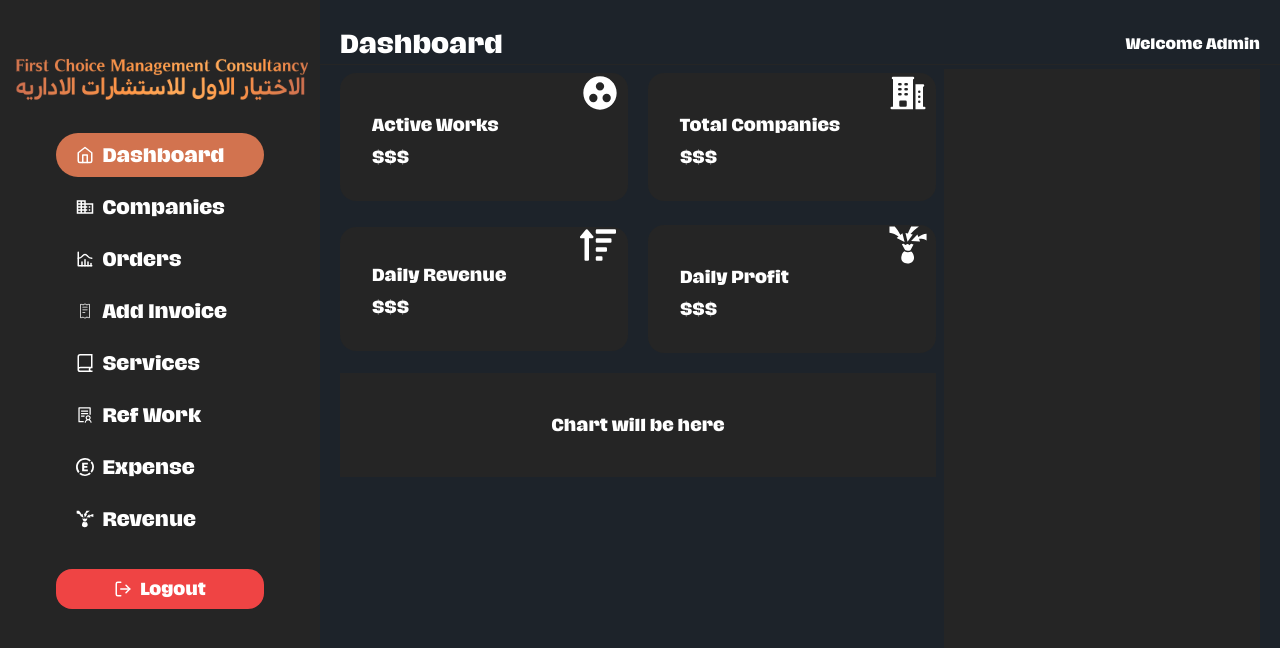
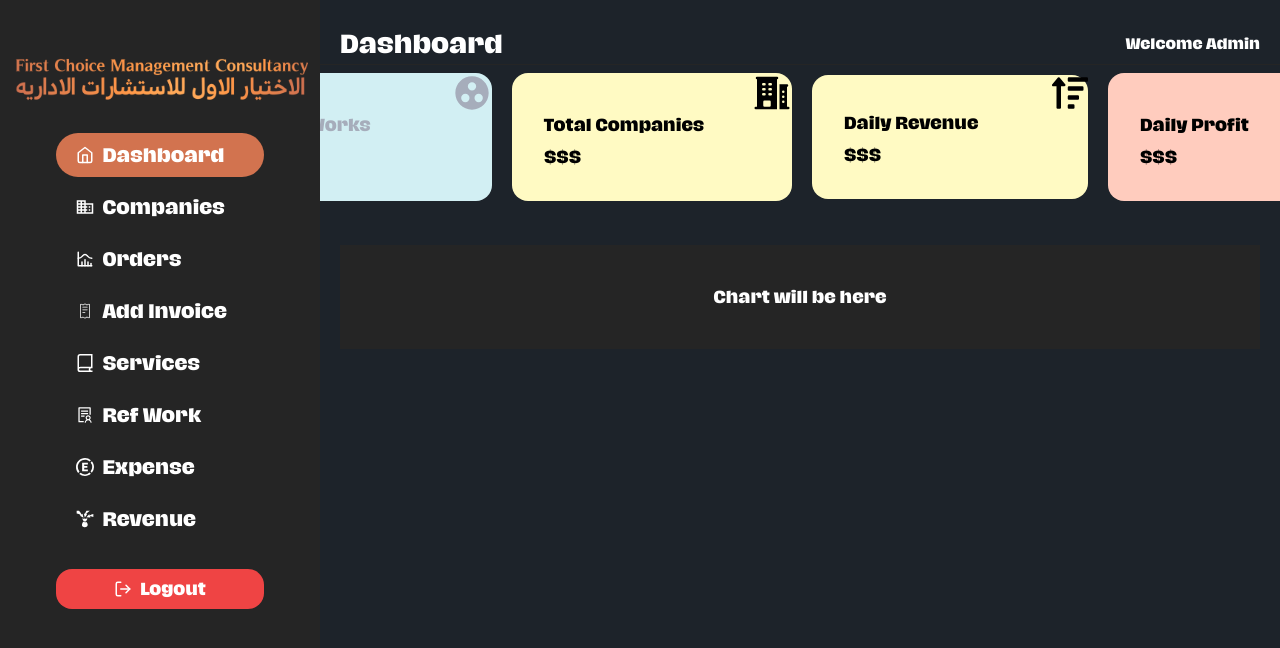
Before and after one commit to arsalanahmad123/firstchoice, a React (Vite) app: page / in a window 1280 px wide. Shown: the top 648 px of the page. Built offline with nearby package versions, Linux system fonts and the light colour scheme; a web font is replaced by a local one.

Commit message:
cards added in DB

```diff
--- a/src/Components/DashboardCard.jsx
+++ b/src/Components/DashboardCard.jsx
@@ -9,7 +9,7 @@ const DashboardCard = () => {
     return (
         <>
             <div className='flex flex-row justify-center  items-center py-1 gap-x-5 w-full'>
-                <div className="card w-72 bg-bgLight text-white ">
+                <div className="card w-72 bg-[#d2eff3] black ">
                     <MdGroupWork className='size-10 lg:ml-60' />
                     <div className="card-body pt-">
                         <h2 className="text-md -mt-8">Active Works</h2>
@@ -17,20 +17,16 @@ const DashboardCard = () => {
 
                     </div>
                 </div>
-                <div className="card w-72 bg-bgLight text-white">
+                <div className="card w-72 bg-[#fffac3] text-black">
                     <HiBuildingOffice2 className='size-10 lg:ml-60' />
                     <div className="card-body pt-">
                         <h2 className="text-md -mt-8">Total
-Companies</h2>
+                            Companies</h2>
                         <p>$$$</p>
 
                     </div>
                 </div>
-
-
-            </div>
-            <div className='flex flex-row justify-center  items-center py-5 gap-x-5 w-full'>
-            <div className="card w-72 bg-bgLight text-white">
+                <div className="card w-72 bg-[#fffac3] text-black">
                     <FaSortAmountUp className='size-9 lg:ml-60' />
                     <div className="card-body pt-">
                         <h2 className=" text-md -mt-8">Daily Revenue</h2>
@@ -38,7 +34,7 @@ Companies</h2>
 
                     </div>
                 </div>
-                <div className="card w-72 bg-bgLight text-white">
+                <div className="card w-72 bg-[#ffccbe] text-black">
                     <GiProfit className='size-10 lg:ml-60 ' />
                     <div className="card-body pt-">
                         <h2 className="text-md -mt-8">Daily Profit</h2>
@@ -48,6 +44,10 @@ Companies</h2>
                 </div>
 
             </div>
+            <div className='flex flex-row justify-center  items-center py-5 gap-x-5 w-full'>
+
+
+            </div>
 
         </>
     )
--- a/src/Screens/Dashboard.jsx
+++ b/src/Screens/Dashboard.jsx
@@ -7,15 +7,15 @@ const Dashboard = () => {
     return (
         <>
             <Wrapper title={'Dashboard'}>
-                <div className='flex justify-between items-start px-5 rounded-md mt-1 gap-x-2'>
-                    <div className='flex flex-col justify-start items-start gap-x-4 w-[65%] min-h-screen'>
+                <div className='flex justify-between items-start px-5 rounded-md mt-1 gap-x-2 '>
+                    <div className='flex flex-col justify-start items-start gap-x-4  min-h-screen w-full'>
                         <DashboardCard />
                         <div className='w-full bg-bgLight flex justify-center items-center p-10'>
                             {/* <Donut className="-lg:ml-9 "/> */}
                              <h1 className="text-white">Chart will be here</h1>
                         </div>
                     </div>
-                    <div className='flex flex-col justify-center items-center w-[35%] min-h-screen bg-bgLight'></div>
+
                 </div>
             </Wrapper>
         </>
```
